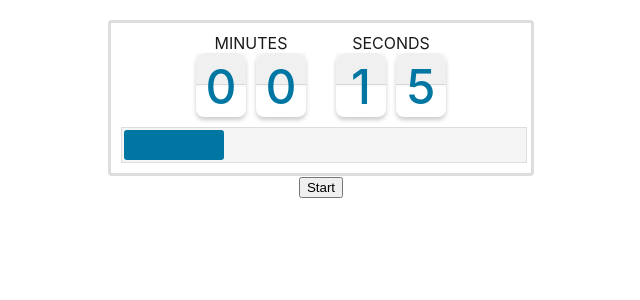
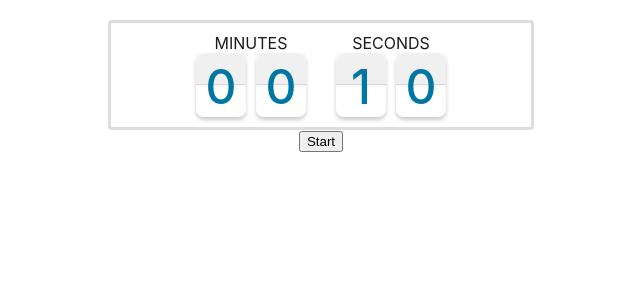
Before and after one commit to sonbachmi/ReactVisualTimer, a React (Create React App) app: page / in a window 1280 px wide. Shown: the top 300 px of the page, without its empty margins (319-959 px from the left). Built offline with nearby package versions, Linux system fonts and the light colour scheme.

Commit message:
- Visual Progress stateless - Consumer communication

```diff
--- a/package.json
+++ b/package.json
@@ -3,9 +3,12 @@
   "version": "0.0.3",
   "keywords": [
     "react",
+    "reactjs",
     "javascript",
     "timer",
+    "countdown",
     "clock",
+    "component",
     "animation"
   ],
   "license": "MIT",
--- a/src/demo/Demo.js
+++ b/src/demo/Demo.js
@@ -5,23 +5,47 @@ import {VisualTimer} from "../visual-timer/components/visual-timer/VisualTimer";
 
 export class Demo extends React.Component {
     state = {
-        timerRunning: false
+        timerRunning: false,
+        showStopButton: false,
+        showRestartButton: false,
     };
 
+    /*  Demo UI actions to control timer */
     startTimer = (event) => {
-        this.setState({ timerRunning: true});
+        this.setState({timerRunning: true, showStopButton: true, showRestartButton: false});
     };
     stopTimer = (event) => {
-        this.setState({ timerRunning: false});
+        this.setState({timerRunning: false, showStopButton: false});
     };
+    restartTimer = (event) => {
+        /*  Same effect as start, but timer should know this is restart   */
+        this.setState({timerRunning: true, showStopButton: true, showRestartButton: false});
+    };
+
+    /*  Callback hooks for call by timer   */
+    onStart = () => {
+        console.log('started');
+        this.setState({timerRunning: true, showStopButton: true, showRestartButton: false});
+    };
+    onStop = () => {
+        console.log('stopped');
+        this.setState({timerRunning: false, showStopButton: false});
+    };
+    onEnd = () => {
+        console.log('ended');
+        this.setState({timerRunning: false, showStopButton: false, showRestartButton: true});
+    };
+
     render() {
-        const running = this.state.timerRunning;
         return (
             <div className="Demo">
-                <VisualTimer seconds={20} autoStart={true}/>
-                {!running ?
-                    <button onClick={this.startTimer}>Start</button>
-                    : <button onClick={this.stopTimer}>Stop</button>
+                <VisualTimer seconds={10} autoStart={false} running={this.state.timerRunning}
+                             onStart={this.onStart} onStop={this.onStop} onEnd={this.onEnd}/>
+                {this.state.showRestartButton ?
+                    <button onClick={this.restartTimer}>Restart</button>
+                    : !this.state.showStopButton ?
+                        <button onClick={this.startTimer}>Start</button>
+                        : <button onClick={this.stopTimer}>Stop</button>
                 }
             </div>
         );
--- a/src/visual-timer/components/visual-progress/VisualProgress.js
+++ b/src/visual-timer/components/visual-progress/VisualProgress.js
@@ -2,35 +2,25 @@ import React from "react";
 
 import "./VisualProgress.scss";
 
-export class VisualProgress extends React.Component {
+export function VisualProgress(props) {
 
-    totalSecs = 0;
-    elapsedSecs = 0;
+    //  For now only this one visual style is supported
+    const visualStyle = 'bar';
 
-    /* Progress percentage as string
-    Used by render() to set CSS width */
-    percentage = '0%';
+    let { totalSecs, elapsedSecs } = props;
+    if (!totalSecs) totalSecs = 1;
+    if (!elapsedSecs) elapsedSecs = 0;
 
-    visualStyle = 'bar';
-
-    constructor(props) {
-        super(props);
-        /*  These props won't change once timer started so safe to copy to instance variables for reuse */
-        this.totalSecs = props.totalSecs || 0;
-        this.visualStyle = props.visualStyle || 'bar';
-    }
-
-    render() {
-        this.percentage = (Math.floor((this.props.elapsedSecs || 0) * 100)
-            / (this.totalSecs || 0)) + "%";
+    /* Progress percentage as string for setting CSS width */
+    const percentage = Math.round(elapsedSecs * 100
+        / totalSecs) + "%";
     return (
         <div className="VisualProgress">
-                {this.visualStyle === 'bar' &&
+            {visualStyle === 'bar' &&
             <div className="VisualProgress--bar" style={{
-                    width: this.percentage
+                width: percentage
             }}/>
             }
         </div>
     );
 }
-}
--- a/src/visual-timer/components/visual-timer/VisualTimer.js
+++ b/src/visual-timer/components/visual-timer/VisualTimer.js
@@ -1,44 +1,72 @@
 import React from "react";
+import PropTypes from 'prop-types';
 
 import {VisualProgress} from "../visual-progress/VisualProgress";
 import "./VisualTimer.scss";
+
+const propTypes = {
+    seconds: PropTypes.number,      // Timeout in seconds
+    minutes: PropTypes.number,      // Timeout in minutes (overridden by seconds if present)
+    showHours: PropTypes.bool,      // Display hours, default hidden unless necessary
+    autoStart: PropTypes.bool,      // Auto run timer immediately
+    alarmBefore: PropTypes.number,  // Timeout in seconds before entering alarm state
+    visualStyle: PropTypes.string,  // For now this is ignored and only one value 'flipclock' is used
+    /*  State management and communication with consumer    */
+    running: PropTypes.bool,        // Flag to control timer. Use this to start/stop timer instead of calling component methods directly
+    onStart: PropTypes.func,        // Callback when timer starts
+    onStop: PropTypes.func,         // Callback when timer stops
+    onEnd: PropTypes.func,          // Callback when timer reaches timeout
+    /*  Extra settings  */
+    speed: PropTypes.number         // Speed multiplication factor (x2, etc.) useful for testing long timeout
+};
 
 export class VisualTimer extends React.Component {
 
     /* JavaScript setInterval timer instance */
     timer = null;
 
-    style = 'flipclock';
+    totalSecs = 0;          // Store value for timeout in total seconds
+    alarmSecs = 10;          // Store value for alarm timeout in seconds
 
-    totalSecs = 0;
-    alarmSecs = 3;
+    running = false;        // Store the state of running to detect change against props.running control flag
 
-    running = false;
+    static InitialState =  {
+        started: false,     // Timer has started (but possibly being paused)
+        alarming: false,    // Timer entered alarm period (defined by props.alarmBefore)
+        stopped: false,     // Timer is being stopped/paused
+        ended: false,     // Timer ended (reached timeout)
+        elapsedSecs: 0,      // Elapsed running seconds since start
+        showHours: false    // Whether to display hours
+    };
+    state = Object.assign({}, VisualTimer.InitialState);
 
-    state = {
-        started: false,
-        alarming: false,
-        stopped: false,
-        elapsedSecs: 0,
-        clockFace: {
-            /* Store display values for two digits of each time component
-            * Updated by timer logic, and read by render()  */
+    static DefaultClockFace = {
         hour1: 0,
         hour2: 0,
         min1: 0,
         min2: 0,
         sec1: 0,
         sec2: 0
-        }
     };
+    /* Store display values for two digits of each time component
+    * Updated by timer logic, and read by render()  */
+    clockFace = Object.assign({}, VisualTimer.DefaultClockFace);
 
     constructor(props) {
         super(props);
 
+        /*  These parameters are not expected to change during a timer run,
+        so it's safe to save as instance variables for reuse
+         */
         this.totalSecs = (props.seconds || (props.minutes || 0) * 60) || 0;
+        this.alarmSecs = this.props.alarmBefore || 10;
+        /*  Decide whether to display hours */
+        const hours = Math.floor(this.totalSecs / 3600) % 60;
+        this.state.showHours = this.props.showHours || hours >= 1;
     }
 
-    updateClockFace(remainingSecs) {
+    updateClockFace(remainingSecs, forceUpdate = false) {
+        /*  Calculate decimal digits, just basic arithmetic */
         const secs = remainingSecs % 60;
         const sec2 = secs % 10;
         const sec1 = Math.floor(secs / 10) % 60;
@@ -47,17 +75,28 @@ export class VisualTimer extends React.Component {
         const min1 = Math.floor(mins / 10);
         let hour1 = 0;
         let hour2 = 0;
+        const hours = Math.floor(remainingSecs / 3600) % 60;
         if (this.props.showHours) {
-            const hours = Math.floor(remainingSecs / 3600) % 60;
             hour2 = hours % 10;
             hour1 = Math.floor(hours / 10);
-            this.setState({clockFace: {hour1, hour2}});
         }
-        this.setState({clockFace: {sec1, sec2, min1, min2, hour1, hour2}});
+        this.clockFace = {sec1, sec2, min1, min2, hour1, hour2};
+        /*  Since clockFace is not part of state and hence no change detection, sometimes this is necessary */
+        if (forceUpdate) {
+            this.forceUpdate();
+        }
     }
 
-    start() {
+    /* Start (or resume) timer. Can optionally decide whether to suppress notifying consumer by callback,
+         typically when consumer actively initiated this */
+    start(notify = true) {
         if (!this.totalSecs) return;
+        /*  If timer already ended, then reset state */
+        if (this.state.ended) {
+            this.setState(VisualTimer.InitialState);
+            this.clockFace = Object.assign({}, VisualTimer.DefaultClockFace);
+            this.updateClockFace(this.totalSecs, true);
+        }
         if (!this.timer) {
             const speed = Math.round(this.props.speed || 1);
             this.timer = setInterval(() => {
@@ -78,49 +117,58 @@ export class VisualTimer extends React.Component {
         }
         this.setState(
             {started: true, stopped: false});
+        if (notify && this.props.onStart) {
+            this.props.onStart();
+        }
     }
 
     stop() {
         this.setState(
             {stopped: true});
+        if (this.props.onStop) {
+            this.props.onStop();
+        }
     }
 
     end() {
         this.setState(
-            {started: false, stopped: false});
+            {started: false, stopped: false, ended: true});
         if (this.timer) {
             clearInterval(this.timer);
+            this.timer = null;
+        }
+
+        if (this.props.onEnd) {
+            this.props.onEnd();
         }
     }
 
     componentDidMount() {
-        this.updateClockFace(this.totalSecs);
+        this.updateClockFace(this.totalSecs, true);
         if (this.props.autoStart) {
             this.start();
-            this.forceUpdate();
         }
     }
 
     componentDidUpdate() {
         if (this.running === this.props.running) return;
         this.running = this.props.running;
-        if ((!this.state.started || this.state.stopped) && this.props.running) {
-            this.start();
-        } else if (this.state.started && !this.state.stopped && this.props.running === false) {
+        if ((!this.state.started || this.state.stopped || this.state.ended) && this.running) {
+            this.start(false);  // Start without callback as it may create loops
+        } else if (this.state.started && !this.state.stopped && this.running === false) {
             this.stop();
         }
     }
 
     render() {
         if (!this.totalSecs) return null;
-        const {hour1, hour2, min1, min2, sec1, sec2} = this.state.clockFace;
+        const {hour1, hour2, min1, min2, sec1, sec2} = this.clockFace;
         return (
             <div className={'VisualTimer' + (this.state.alarming ? ' alarming' : '')}
                  style={{borderStyle: 'solid'}}>
 
                 <div className="countdown">
-                    {
-                        this.props.showHours &&
+                    {this.state.showHours &&
                     <div className="bloc-time hours">
                         <span className="count-title">Hours</span>
                         <div className="figure hours hour-1">
@@ -200,8 +248,7 @@ export class VisualTimer extends React.Component {
                 </div>
 
                 {/*Display visual progress*/}
-                {
-                    this.state.started &&
+                { (this.state.started || this.state.ended) &&
                     <VisualProgress totalSecs={this.totalSecs} elapsedSecs={this.state.elapsedSecs}/>
                 }
             </div>
@@ -209,9 +256,12 @@ export class VisualTimer extends React.Component {
     }
 
     componentWillUnmount() {
-        /*  Dispose timer on cleanup. Failing to do this will cause disaster */
+        /*  Dispose timer on cleanup. Failing to do this will cause bad leaks */
         if (this.timer) {
             clearInterval(this.timer);
+            this.timer = null;
         }
     }
 }
+
+VisualTimer.propTypes = propTypes;
```
Lines whose indentation alone changed are shown as unchanged.
